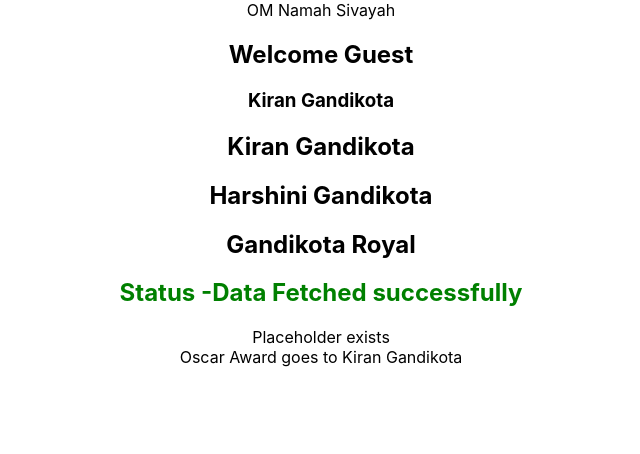
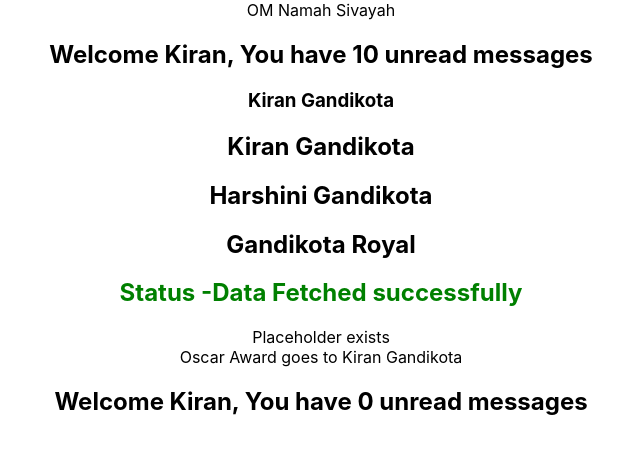
Before and after one commit to kiran226/react-typescript-demo, a React (Create React App) app: page / in a window 1280 px wide. Shown: the top 454 px of the page, without its empty margins (319-959 px from the left). Built offline with nearby package versions, Linux system fonts and the light colour scheme.

Commit message:
optional rendering

```diff
--- a/src/App.tsx
+++ b/src/App.tsx
@@ -33,7 +33,7 @@ function App() {
   return (
     <div className="App">
       OM Namah Sivayah
-      <Greet name='Kiran' messageCount={10} isloggedin={false} />
+      <Greet name='Kiran' messageCount={10} isloggedin={true} />
       <Person name={personName} />
       <PersonList names={nameList} />
       <Status status="success" />
@@ -43,6 +43,9 @@ function App() {
       <Oscar>
         <Heading>Oscar Award goes to Kiran Gandikota</Heading>
       </Oscar>
+
+      <Greet name='Kiran'  isloggedin={true} />
+
     </div>
   );
 }
--- a/src/components/Greet.tsx
+++ b/src/components/Greet.tsx
@@ -1,14 +1,19 @@
 type GreetProps ={
     name :string,
-    messageCount :number,
+    messageCount? :number,
     isloggedin :boolean
 }
 
 export const Greet = (props: GreetProps) => {
+    const {messageCount =0} = props
     return (
         <div>
             <h2>
-                {props.isloggedin ? `Welcome ${props.name}, You have ${props.messageCount} unread messages` : `Welcome Guest`}
+                {
+                    props.isloggedin ?
+                    `Welcome ${props.name}, You have ${messageCount} unread messages` :
+                    `Welcome Guest`
+                 }
                 </h2>
         </div>
     )
```
